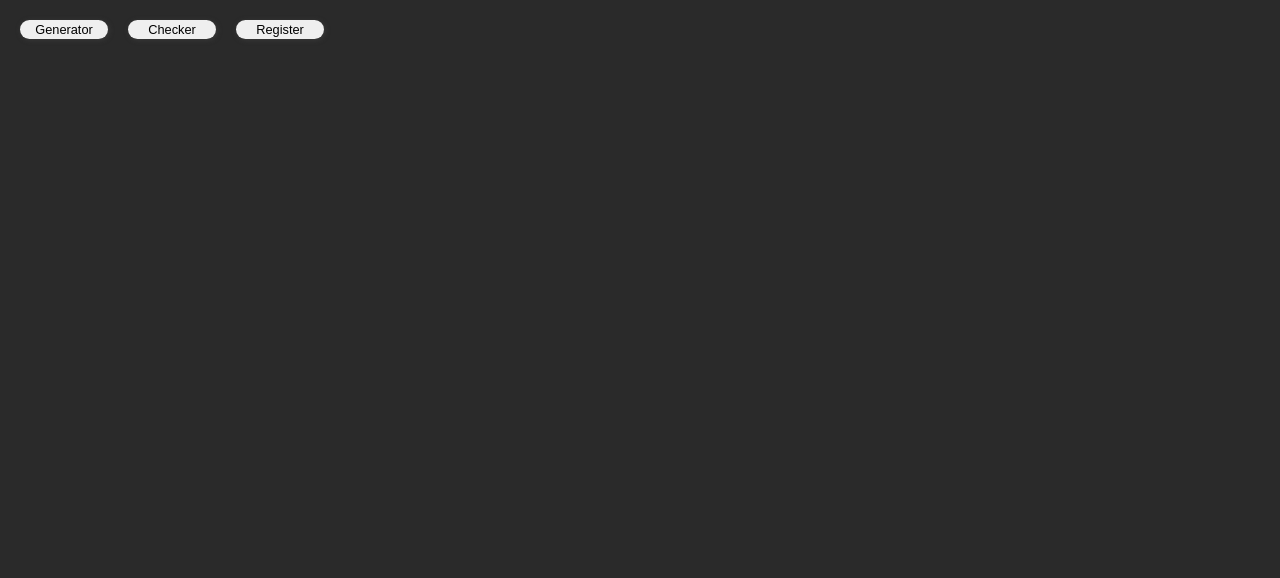
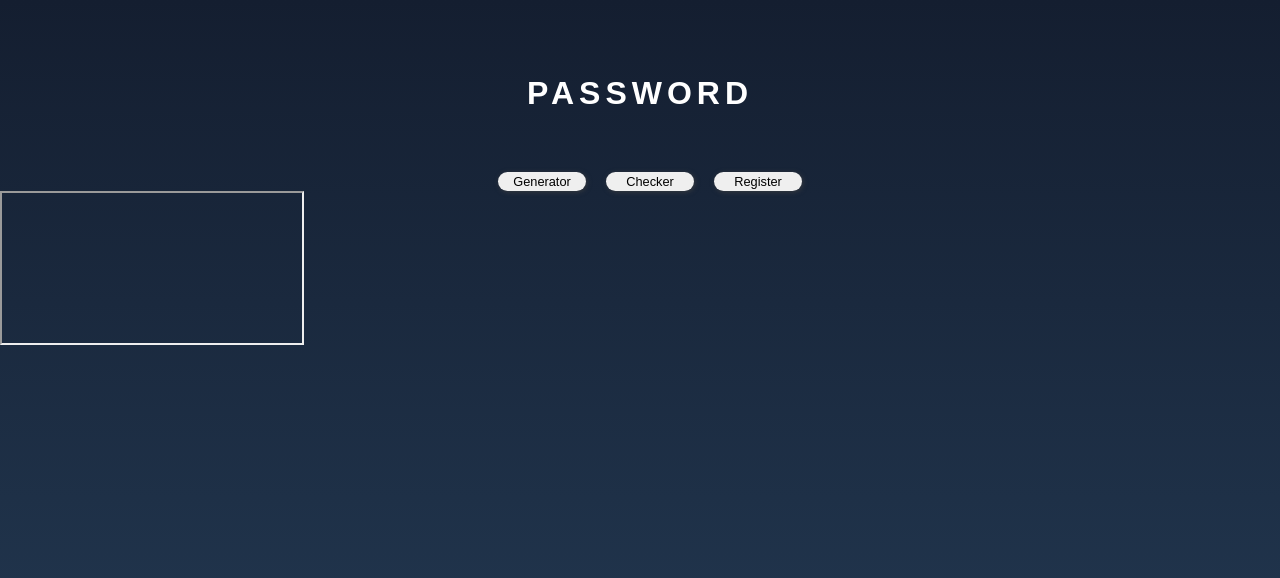
Before and after one commit to fay019/a15-password, a website: page www/index.html in a window 1280 px wide. Drawn offline with Linux system fonts and the light colour scheme.

Commit message:
version 1.0.0

```diff
--- a/package.json
+++ b/package.json
@@ -1,14 +1,14 @@
 {
   "name": "a15-password",
   "version": "1.0.0",
-  "description": "",
+  "description": "Password generator and password strength checker",
   "main": "server.js",
   "scripts": {
     "mon": "nodemon server",
     "start": "node server"
   },
   "keywords": [],
-  "author": "Fay",
+  "author": "Faycal",
   "license": "ISC",
   "dependencies": {
     "express": "^4.17.2"
--- a/www/css/style.css
+++ b/www/css/style.css
@@ -1,4 +1,5 @@
 @import url("https://fonts.googleapis.com/css2?family=Roboto&display=swap");
+
 html,
 body {
     margin: 0;
@@ -8,6 +9,13 @@ body {
     background: linear-gradient(#141e30, #243b55);
     height: 100vh;
 }
+.page-title {
+    color: white;
+    font-weight: bold;
+    letter-spacing: 5px;
+    text-transform: uppercase;
+}
+
 .container {
     width: 50%;
     margin-left: auto;
@@ -16,27 +24,34 @@ body {
     flex-direction: column;
     align-items: center;
 }
+
 .container h1 {
     margin: 75px 0 40px 0;
 }
+
 .blocks {
     width: 50%;
     font-size: 14px;
 }
+
 .check-form {
     background-color: white;
     padding: 15px;
     margin: 1px;
 }
+
 .check-form:first-child {
     border-radius: 10px 10px 0 0;
 }
+
 .check-form:last-child {
     border-radius: 0 0 10px 10px;
 }
+
 .check-form label {
     margin-left: 10px;
 }
+
 .btn-primary {
     background-color: #2f80ed;
     border: 0;
@@ -47,9 +62,11 @@ body {
     color: white;
     margin: 20px 0;
 }
+
 .btn-primary:hover {
     cursor: pointer;
 }
+
 .generate-form {
     background-color: white;
     padding: 15px;
@@ -58,36 +75,45 @@ body {
     text-align: center;
     border-radius: 10px;
 }
+
 .uppercase {
     text-transform: uppercase;
     color: grey;
     font-size: 12px;
 }
+
 .flex-row {
     display: flex;
     justify-content: space-between;
 }
+
 #copy {
     user-select: none;
 }
+
 #copy:hover {
     cursor: pointer;
 }
+
 #symbols {
     margin-bottom: 10px;
 }
+
 #div-symbols {
     text-align: center;
 }
+
 #myLength {
     width: 40px;
 }
+
 #span-help, #div-help {
     padding-top: 5px;
     color: red;
-    width:100%;
+    width: 100%;
     margin-left: 32px;
 }
+
 .bar {
     position: relative;
     width: 100%;
@@ -99,45 +125,55 @@ body {
     box-shadow: 1px -1px 10px gray inset;
     margin-top: 5px;
 }
+
 .bar-1, .bar-2, .bar-3, .bar-4 {
     width: 25%;
     display: none;
 }
+
 .bar-text {
     padding-top: 4px;
     position: absolute;
     text-align: center;
     width: 100%;
-    font-size:0.69em;
+    font-size: 0.69em;
     font-weight: bold;
     text-transform: capitalize;
 }
+
 .bar-1 {
     background: red;
     border-radius: 10px 0 0 10px;
 }
+
 .bar-2 {
     background: yellow;
 }
+
 .bar-3 {
     background: skyblue;
 }
+
 .bar-4 {
     background: green;
-    border-radius: 0 10px 10px 0 ;
+    border-radius: 0 10px 10px 0;
 }
+
 #input-password:focus {
-    outline:none;
+    outline: none;
 }
+
 .password {
     margin: 25px 0;
     letter-spacing: 5px;
 }
+
 #span-password {
     display: block;
     overflow: hidden;
     padding: 0 5px 0 0;
 }
+
 .password-generator {
     font-size: 24px;
     text-align: center;
@@ -146,6 +182,7 @@ body {
     width: 100%;
     height: 60px;
 }
+
 .password-checker {
     padding: 5px;
     font-size: 16px;
@@ -155,11 +192,12 @@ body {
     color: #000000;
     border-style: solid;
     border-radius: 6px;
-    box-shadow: 0 0 5px rgba(66,66,66,.75);
-    text-shadow: 0 0 5px rgba(66,66,66,.75);
+    box-shadow: 0 0 5px rgba(66, 66, 66, .75);
+    text-shadow: 0 0 5px rgba(66, 66, 66, .75);
     width: 80%;
     margin: 10px 0 30px 0;
 }
+
 .btn-home {
     position: absolute;
     top: 10px;
@@ -167,37 +205,42 @@ body {
     text-align: right;
     cursor: pointer;
     width: 70px;
-    height:20px;
-    font-size:0.8em;
+    height: 20px;
+    font-size: 0.8em;
     border: 0 solid gray;
     border-radius: 15px;
-    box-shadow: 1px 1px 5px rgba(66,66,66,.75);
-   /* background-image: url('../icon/house.svg');
-    background-repeat: no-repeat;
-    padding-left: 20px;  !* width of the image plus a little extra padding *!
-    display: block;  !* may not need this, but I've found I do *!*/
+    box-shadow: 1px 1px 5px rgba(66, 66, 66, .75);
+    /* background-image: url('../icon/house.svg');
+     background-repeat: no-repeat;
+     padding-left: 20px;  !* width of the image plus a little extra padding *!
+     display: block;  !* may not need this, but I've found I do *!*/
 }
+
 .btn-home:hover {
-    border: 0 ;
+    border: 0;
     background-color: #60a2f7;
     box-shadow: 1px 1px 5px 3px rgba(109, 173, 248, 0.71);
 }
+
 .btn-home:before {
     position: absolute;
     content: url('../icon/house.svg');
-    background:  no-repeat;
+    background: no-repeat;
     left: 4px;
     top: 2px;
 }
+
 @media screen and (max-width: 1280px) {
     .container {
         width: 75%;
     }
 }
+
 @media screen and (max-width: 768px) {
     .blocks {
         width: 100%;
     }
+
     .generate-form {
         width: 100%;
     }
@@ -207,9 +250,10 @@ body {
 html {
     height: 100%;
 }
+
 body {
-    margin:0;
-    padding:0;
+    margin: 0;
+    padding: 0;
     font-family: sans-serif;
     background: linear-gradient(#141e30, #243b55);
 }
@@ -221,9 +265,9 @@ body {
     width: 400px;
     padding: 40px;
     transform: translate(-50%, -50%);
-    background: rgba(0,0,0,.5);
+    background: rgba(0, 0, 0, .5);
     box-sizing: border-box;
-    box-shadow: 0 15px 25px rgba(0,0,0,.6);
+    box-shadow: 0 15px 25px rgba(0, 0, 0, .6);
     border-radius: 10px;
 }
 
@@ -249,9 +293,10 @@ body {
     outline: none;
     background: transparent;
 }
+
 .login-box .user-box label {
     position: absolute;
-    top:0;
+    top: 0;
     left: 0;
     padding: 10px 0;
     font-size: 16px;
@@ -302,3 +347,38 @@ body {
     background: no-repeat;
     filter: brightness(0) invert(1);;
 }
+
+/*//////////////////  INDEX  /////////////////*/
+
+.btn-container {
+    display: flex;
+    flex-direction: row;
+    top: 30%;
+}
+
+.btn {
+    font-size: 0.8em;
+    text-align: center;
+    margin: 20px 0 0 20px;
+    border-radius: 20px;
+    height: 1.5em;
+    width: 88px;
+    border: 0;
+    box-shadow: 1px 1px 5px rgba(66, 66, 66, .75);
+    cursor: pointer;
+}
+
+.btn:hover {
+    border: 0;
+    background-color: #60a2f7;
+    box-shadow: 1px 1px 5px 3px rgba(109, 173, 248, 0.71);
+}
+
+.btn::after {
+    position: absolute;
+    margin-top: 50px;
+    color: black;
+    font-size: 1.5em;
+    font-weight: bold;
+    background-color: #2f80ed;
+}
--- a/www/index.html
+++ b/www/index.html
@@ -4,63 +4,25 @@
     <meta charset="UTF-8">
     <meta name="viewport" content="width=device-width, initial-scale=1.0">
     <meta http-equiv="X-UA-Compatible" content="ie=edge">
+    <link rel="stylesheet" href="./css/style.css">
     <title>Home</title>
     <style>
-        body {
-            margin: 0;
-            padding: 0;
-            width: 100vh;
-            height: 100vh;
-            background-color: #2a2a2a;
-        }
-        .btn-container {
-            display: flex;
-            flex-direction: row;
-            top: 30%;
-        }
-        .btn {
-            font-size: 0.8em;
-            text-align: center;
-            margin: 20px 0 0 20px;
-            border-radius: 20px;
-            height: 1.5em;
-            width: 88px;
-            border: 0;
-            box-shadow: 1px 1px 5px rgba(66,66,66,.75);
-            cursor: pointer;
-        }
-        .btn:hover {
-             border: 0 ;
-             background-color: #60a2f7;
-             box-shadow: 1px 1px 5px 3px rgba(109, 173, 248, 0.71);
-         }
-        .btn::after {
-            position: absolute;
-            margin-top: 50px;
-            color: black;
-            font-size:1.5em;
-            font-weight:bold;
-            background-color: #2f80ed;
-        }
-        .btn:first-child::after {
-            content:'';
-        }
-        .btn:nth-child(2):after {
-            content:'';
-        }
-        .btn:last-child::after {
-            content:'';
-        }
+
+
     </style>
 </head>
 <body>
 <div class="container">
+    <h1 class="page-title">Password</h1>
     <div class="btn-container">
         <button class="btn">Generator</button>
         <button class="btn">Checker</button>
         <button class="btn">Register</button>
     </div>
 </div>
+<div class="readme">
+    <iframe></iframe>
+</div>
 <script src="js/jquery-3.6.0.min.js"></script>
 <script src="js/script.js"></script>
 </body>
```
Also changed, not shown: server.js (+10 -10 lines), www/checker.html (+1 -1 lines), www/generator.html (+1 -1 lines), www/js/script.js (+20 -20 lines), README.md, www/register.html (indentation only).
